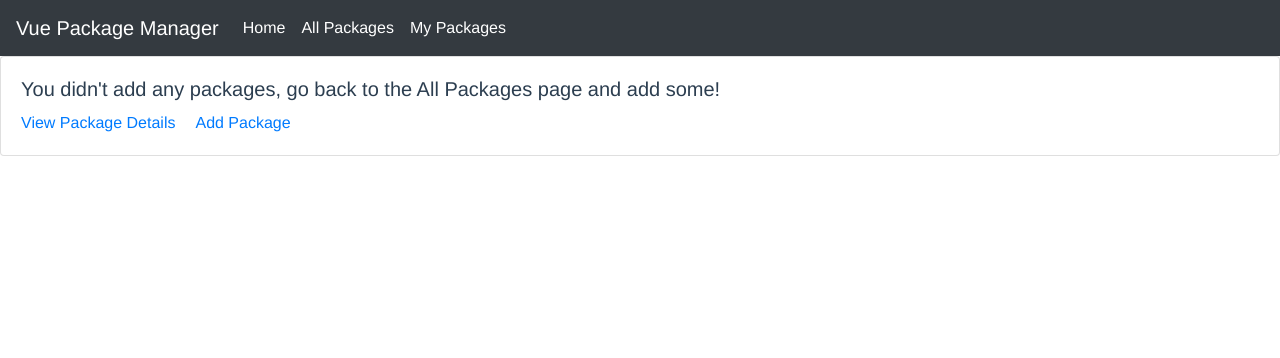
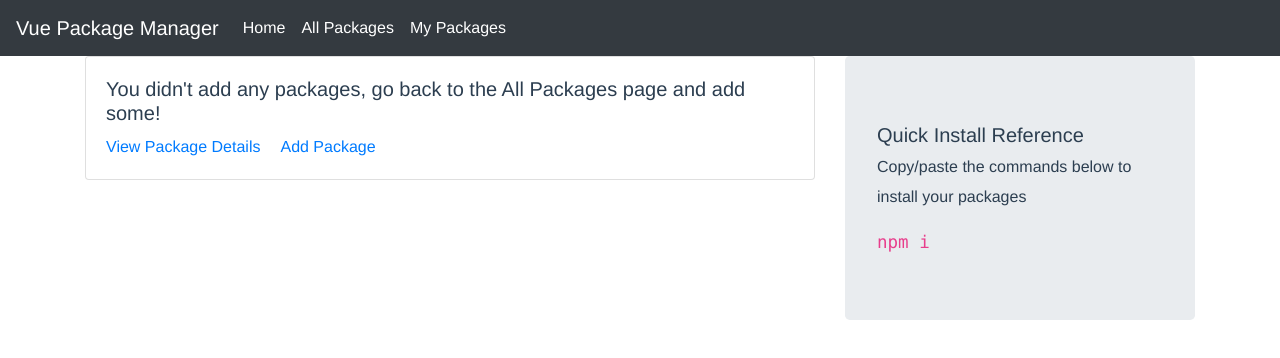
Before and after one commit to naztronaut/e28, a Vue app in the folder p3/: page /myPackages in a window 1280 px wide. Shown: the top 358 px of the page. Built offline with nearby package versions, Linux system fonts and the light colour scheme.

Commit message:
quick reference install added

```diff
--- a/p3/src/components/MyPackages.vue
+++ b/p3/src/components/MyPackages.vue
@@ -1,9 +1,25 @@
 <template>
 	<div>
-		<div v-if="myPackages.length > 0">
-		<div v-for="pack in myPackages" :key="pack.id">
-			<package-card :pack="pack"></package-card>
-		</div>
+		<div class="container">
+			<div class="row">
+				<div class="col-8">
+					<div v-if="myPackages.length > 0">
+						<div v-for="pack in myPackages" :key="pack.id">
+							<package-card :pack="pack"></package-card>
+						</div>
+					</div>
+				</div>
+				<div class="col-4">
+					<div class="jumbotron">
+						<p class="lead text-left">Quick Install Reference <br /><small>Copy/paste the commands below to install your packages</small></p>
+						<div class="lead text-left" v-if="myPackages.length > 0">
+							<div v-for="pack in myPackages" :key="pack.id">
+								<code>npm i {{ pack.installer }}</code><br />
+							</div>
+						</div>
+					</div>
+				</div>
+			</div>
 		</div>
 	</div>
 </template>
```
